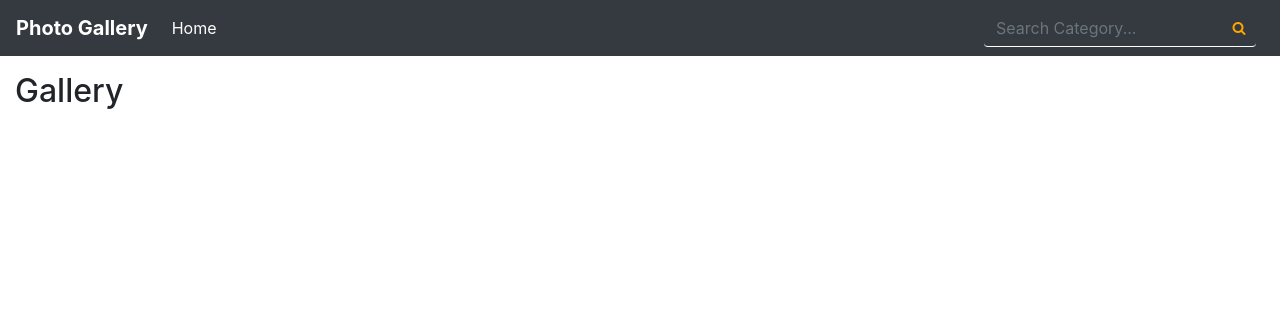
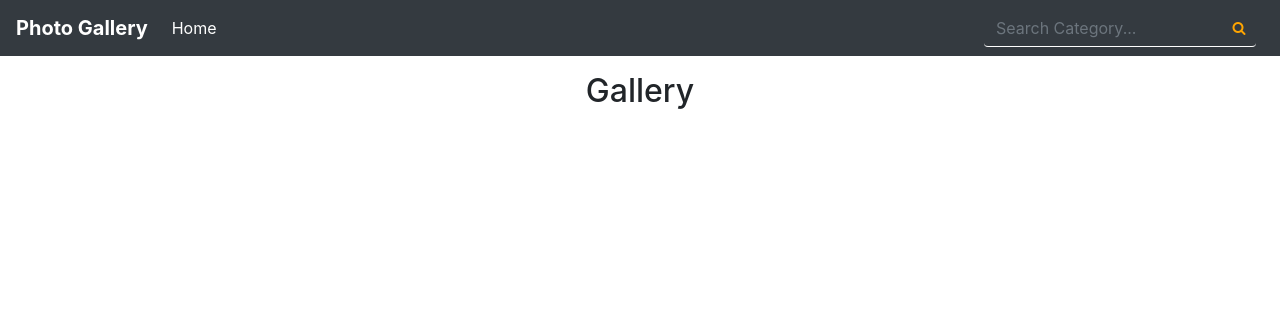
Before and after one commit to Moringa-School-Access/photo-gallery, a Django app: page / in a window 1280 px wide. Shown: the top 316 px of the page. Run offline with Django 3.2, Linux system fonts and the light colour scheme; data that the repository does not hold is empty; some libraries are stand-ins or nearby versions.

Commit message:
added heading and align center

```diff
--- a/photo/templates/photo/index.html
+++ b/photo/templates/photo/index.html
@@ -4,7 +4,7 @@
 {% block content %}
 
 <div class="container-fluid pt-3">
-    <h2>Gallery</h2>
+    <h2 class="text-center">Gallery</h2>
     <div class="container">
         <div class="card-columns">
             {% for image in images %}
```
